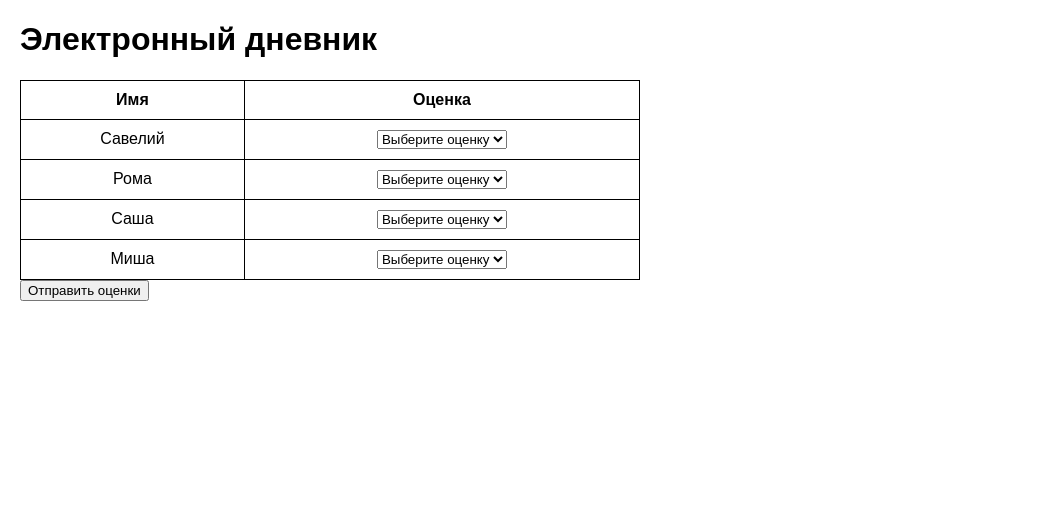
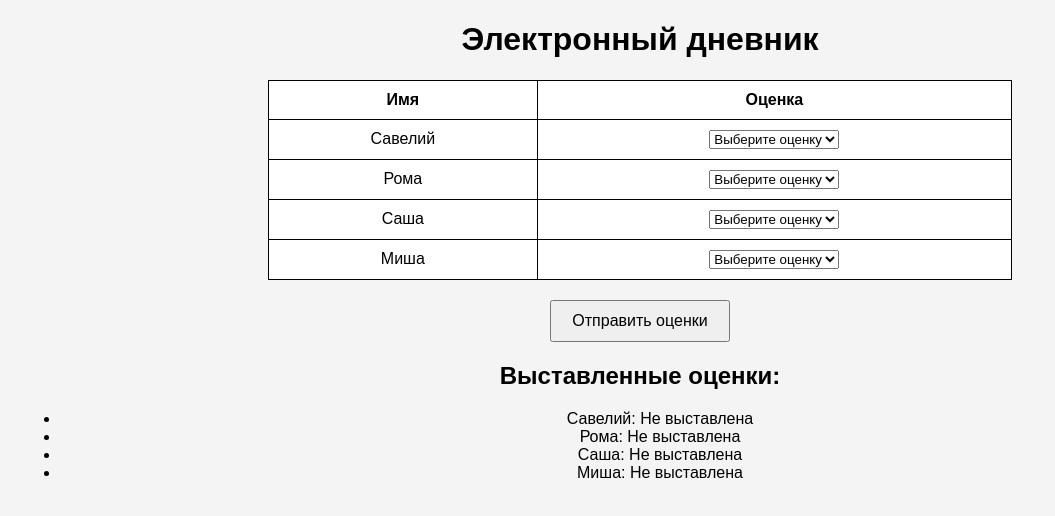
Before and after one commit to Savelii123/KIASUO_for_English, a plain HTML site: page index.html in a window 1280 px wide. Both pictures are taken after a click on the button "Отправить оценки". Shown: the whole page, without its empty margins (0-1055 px from the left). Drawn offline with Linux system fonts and the light colour scheme.

Commit message:
index.html

```diff
--- a/index.html
+++ b/index.html
@@ -8,14 +8,30 @@
         body {
             font-family: Arial, sans-serif;
             margin: 20px;
+            background-color: #f4f4f4;
+        }
+        h1 {
+            text-align: center;
         }
         table {
-            width: 50%;
+            width: 60%;
+            margin: 0 auto;
             border-collapse: collapse;
+            background-color: #fff;
         }
         th, td {
             border: 1px solid #000;
             padding: 10px;
+            text-align: center;
+        }
+        button {
+            display: block;
+            margin: 20px auto;
+            padding: 10px 20px;
+            font-size: 16px;
+        }
+        .grades-display {
+            margin-top: 20px;
             text-align: center;
         }
     </style>
@@ -31,7 +47,7 @@
             <th>Оценка</th>
         </tr>
     </thead>
-    <tbody>
+    <tbody id="students-table">
         <tr>
             <td>Савелий</td>
             <td>
@@ -85,6 +101,8 @@
 
 <button onclick="submitGrades()">Отправить оценки</button>
 
+<div class="grades-display" id="grades-display"></div>
+
 <script>
 
 function submitGrades() {
@@ -95,8 +113,17 @@ function submitGrades() {
         Миша: document.getElementById('misha').value
     };
 
-    console.log(grades);
-    alert("Оценки отправлены! Проверьте консоль для просмотра.");
+    let displayText = "<h2>Выставленные оценки:</h2><ul>";
+
+    for (const [name, grade] of Object.entries(grades)) {
+        displayText += `<li>${name}: ${grade ? grade : 'Не выставлена'}</li>`;
+    }
+
+    displayText += "</ul>";
+
+    document.getElementById('grades-display').innerHTML = displayText;
+
+    // Здесь можно добавить код для сохранения данных на сервере или в локальном хранилище
 }
 
 </script>
```
